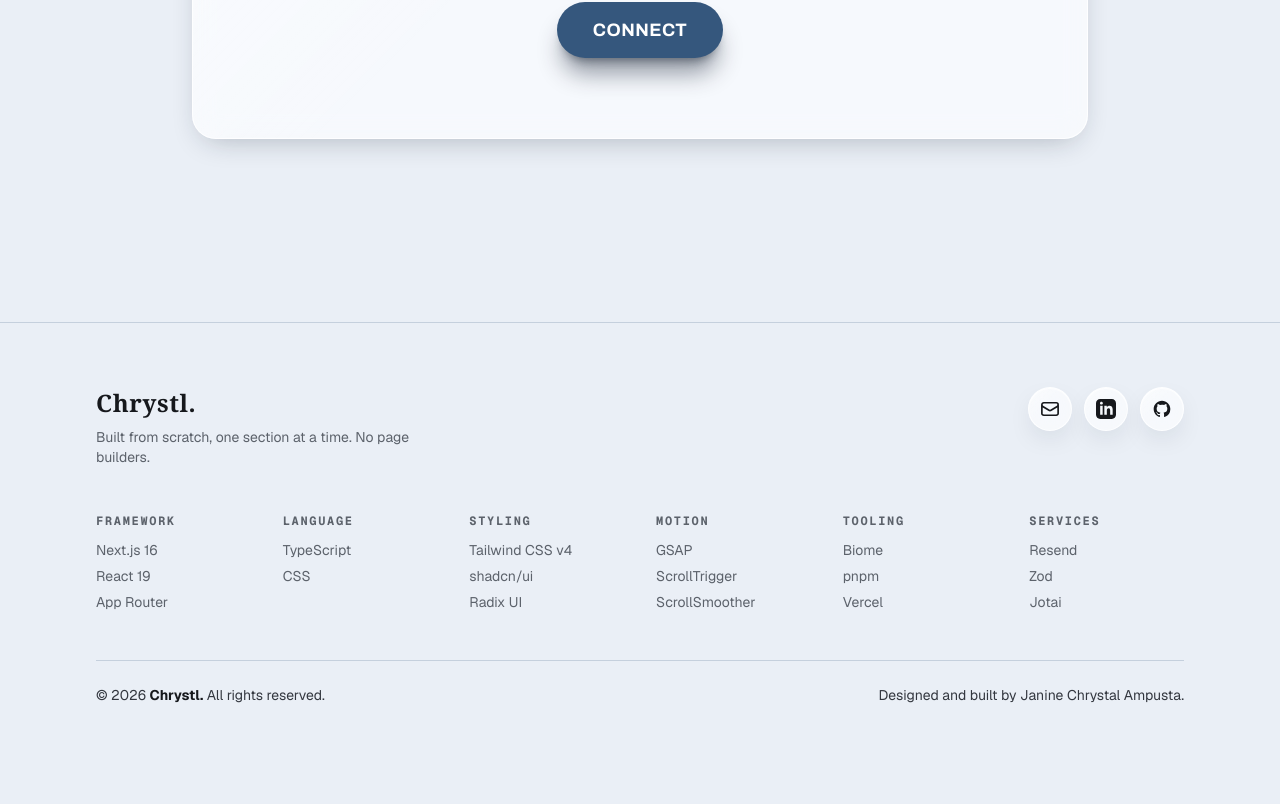
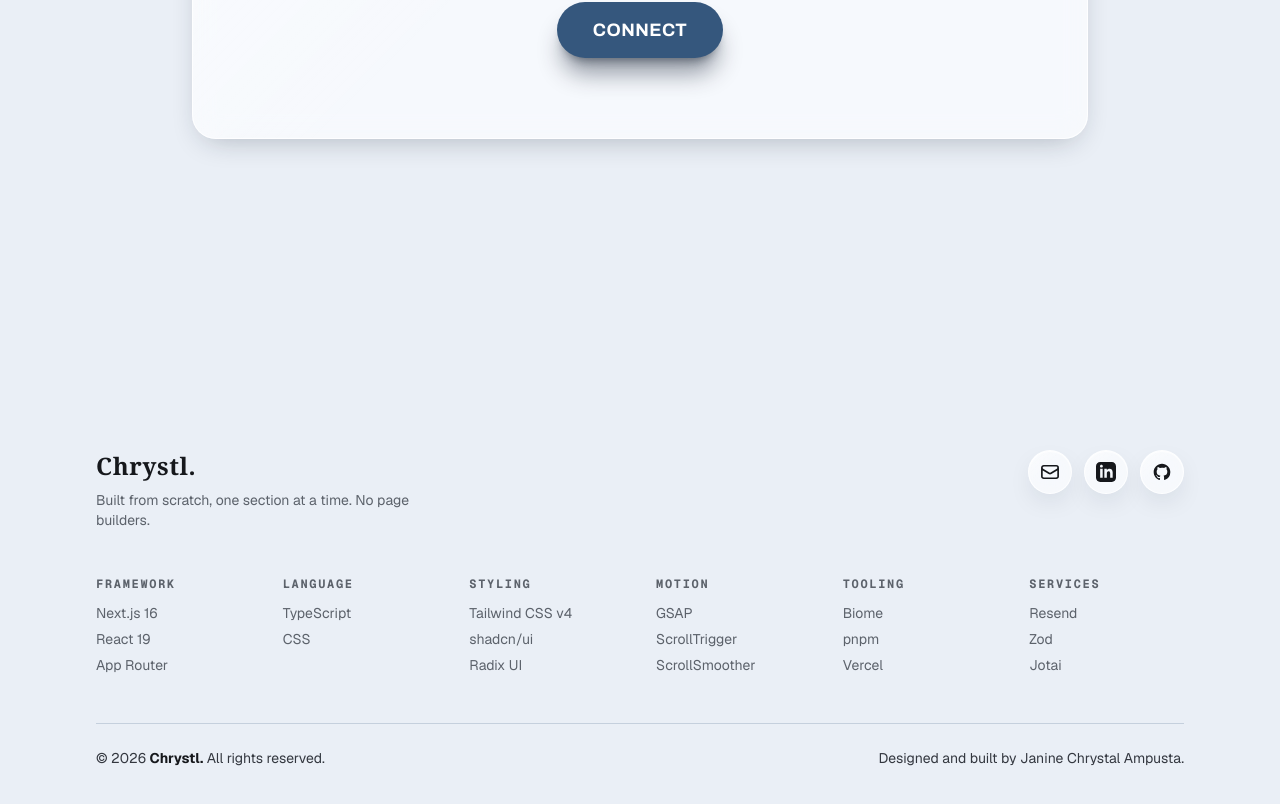
Before and after one commit to JanineChrystal/SE-Internship-Projects-2026, a Next.js app in the folder janine-portfolio/: page / in a window 1280 px wide. Shown: the part 8836-9640 px from the top of the page. Before the commit the page ends 9605 px from the top, so only its background shows below. Built offline with nearby package versions, Linux system fonts and the light colour scheme; no server answers.

Commit message:
fix(cta): Centre the contact card on short viewports and space the footer

```diff
--- a/janine-portfolio/src/app/(home)/components/sections/contact-cta.tsx
+++ b/janine-portfolio/src/app/(home)/components/sections/contact-cta.tsx
@@ -33,7 +33,7 @@ const ContactCta = () => {
 	return (
 		<section
 			id="contact"
-			className="relative flex min-h-screen w-full items-center justify-center px-6 py-28 md:px-16 md:py-36 lg:px-24"
+			className="relative flex min-h-screen w-full items-center justify-center px-6 py-16 md:px-16 lg:px-24"
 		>
 			<div className="surface-glass flex w-full max-w-4xl flex-col items-center gap-6 rounded-3xl px-6 py-14 text-center md:px-14 md:py-20">
 				<span className="eyebrow">{CONTACT_EYEBROW}</span>
--- a/janine-portfolio/src/components/layout/footer.tsx
+++ b/janine-portfolio/src/components/layout/footer.tsx
@@ -13,7 +13,7 @@ const Footer = (): React.ReactElement => {
 	return (
 		<footer
 			id="site-footer"
-			className="relative z-10 mt-auto w-full border-t border-border px-6 py-16 md:px-16 lg:px-24"
+			className="relative z-10 mt-auto w-full px-6 pb-16 pt-32 md:px-16 lg:px-24"
 		>
 			<div className="mx-auto flex w-full max-w-6xl flex-col gap-12">
 				{/* Identity and socials */}
```
